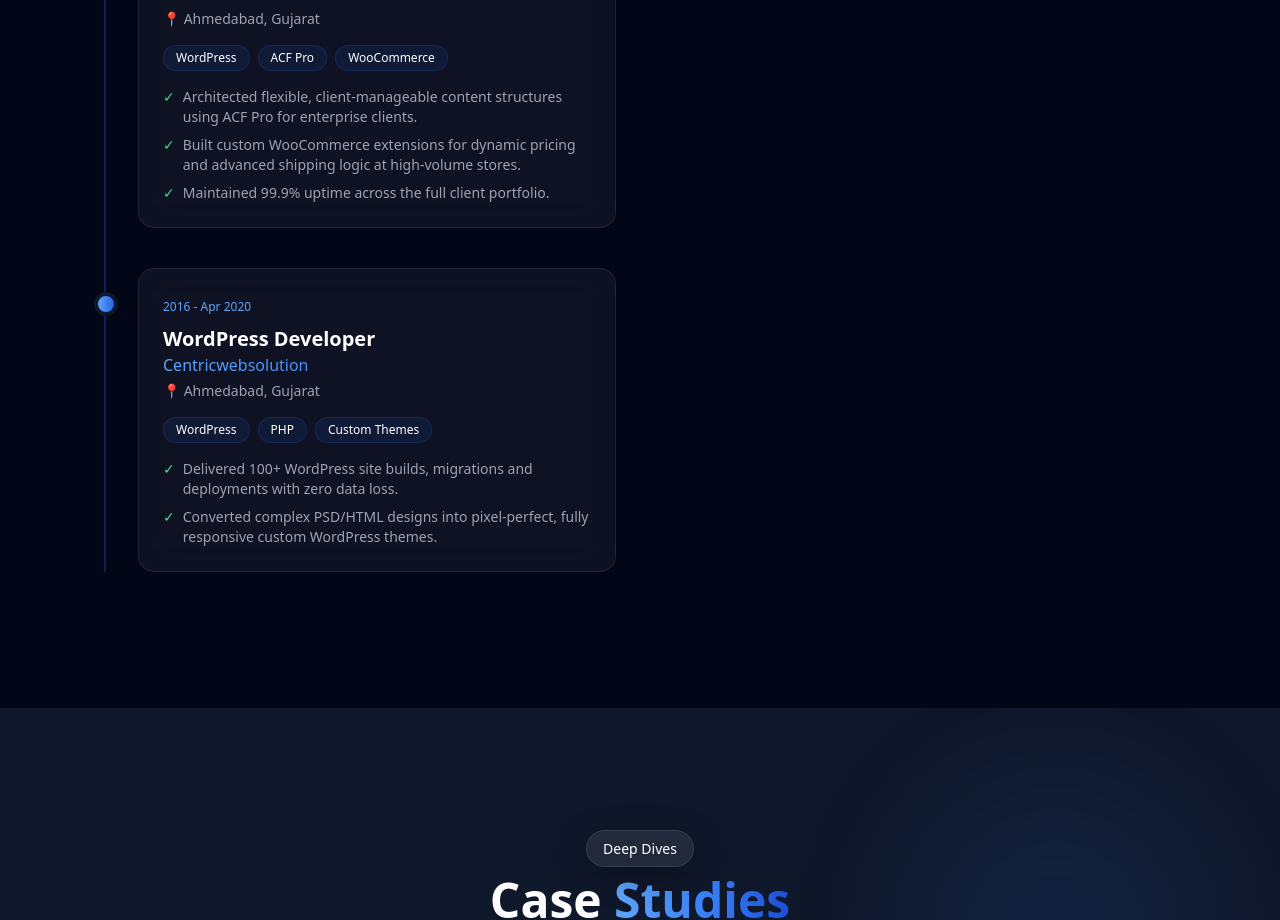
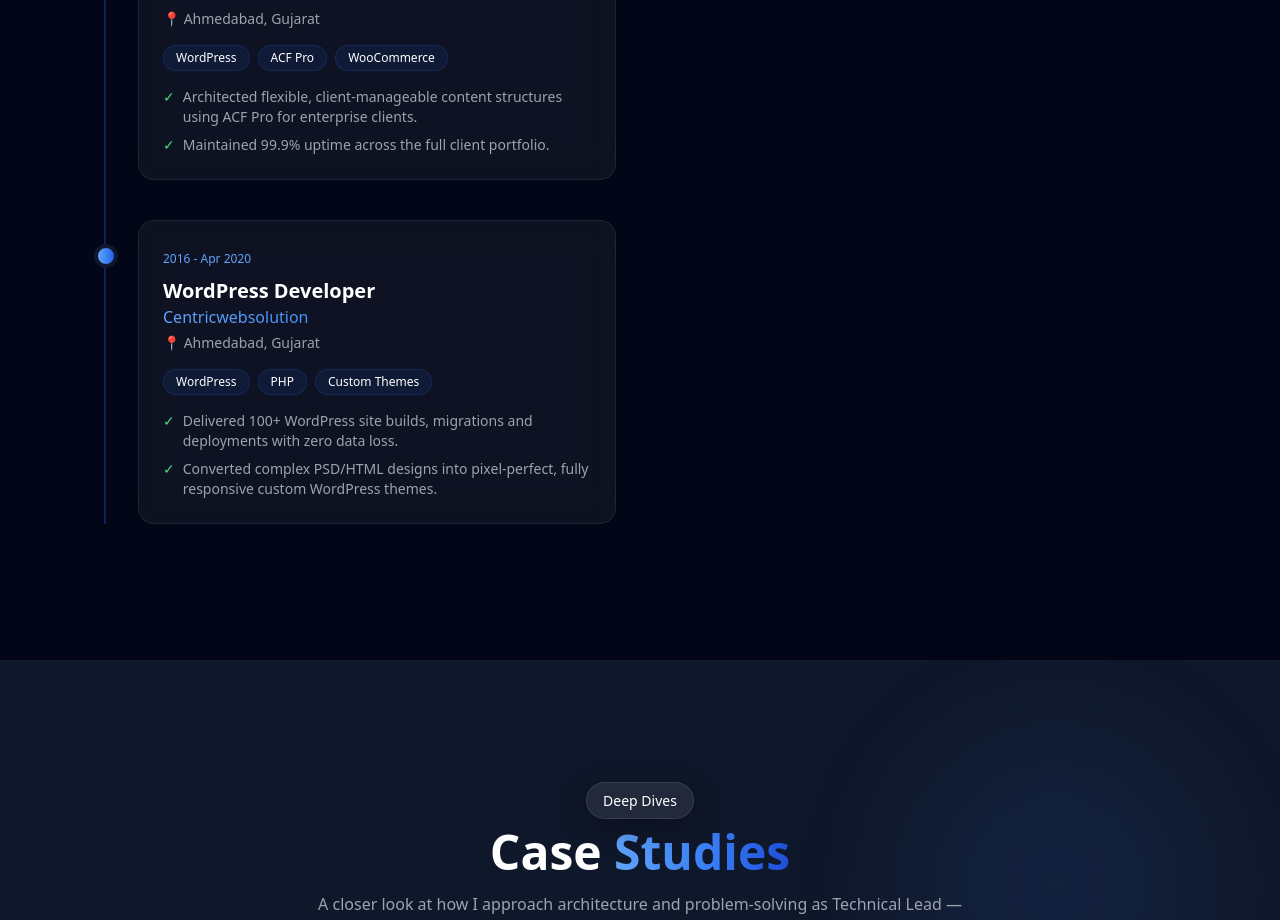
Before and after one commit to mmgujjar13/mukesh-portfolio, a React (Vite) app: page / in a window 1280 px wide. Shown: the part 4880-5800 px from the top of the page. Built offline with nearby package versions, Linux system fonts and the light colour scheme.

Commit message:
Update Experience

```diff
--- a/src/components/Experience.jsx
+++ b/src/components/Experience.jsx
@@ -36,7 +36,6 @@ const workHistory = [
     skills: ["WordPress", "ACF Pro", "WooCommerce"],
     points: [
       "Architected flexible, client-manageable content structures using ACF Pro for enterprise clients.",
-      "Built custom WooCommerce extensions for dynamic pricing and advanced shipping logic at high-volume stores.",
       "Maintained 99.9% uptime across the full client portfolio.",
     ],
   },
```
